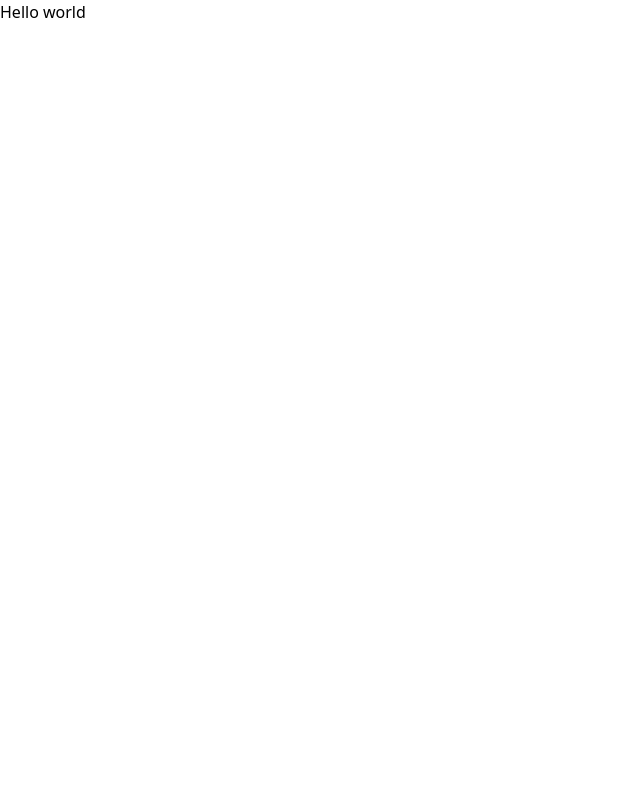
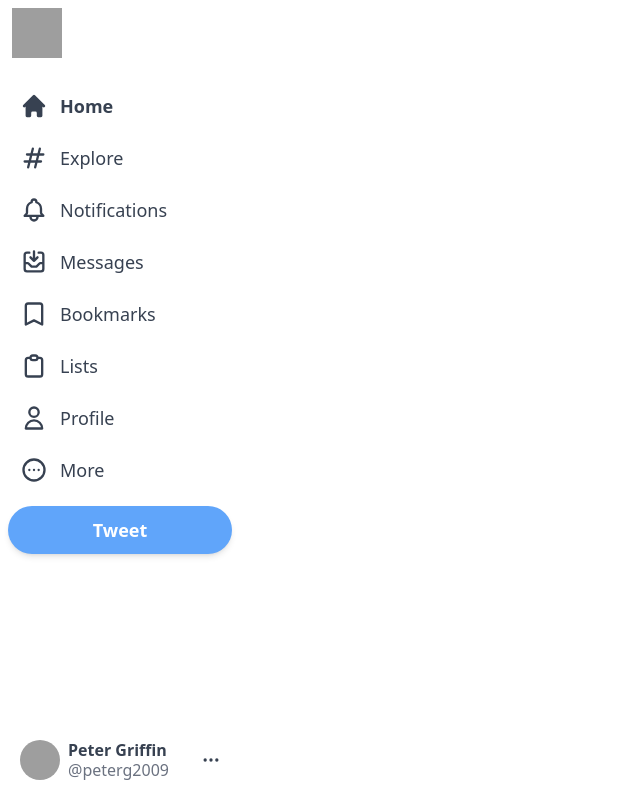
Before and after one commit to galm85/twitter-clone, a Next.js app: page / in a window 1280 px wide. Shown: the whole page, without its empty margins (0-640 px from the left). Built offline with nearby package versions, Linux system fonts and the light colour scheme; grey boxes are pictures that could not be loaded.

Commit message:
create sidevbar component

```diff
--- /dev/null
+++ b/components/Sidebar.jsx
@@ -0,0 +1,51 @@
+import Image from "next/image"
+import SidebarMenuItem from "./SidebarMenuItem"
+import { HomeIcon} from '@heroicons/react/solid';
+import {BellIcon, BookmarkIcon, ClipboardIcon, DotsCircleHorizontalIcon, DotsHorizontalIcon, HashtagIcon, InboxInIcon, UserIcon} from '@heroicons/react/outline';
+
+
+const Sidebar = () => {
+  return (
+   <div className="hidden sm:flex flex-col p-2 xl:items-start fixed h-full">
+    {/* twittwr logo */}
+    <div className="hoverEffect p-0 hover:bg-blue-100 xl:px-1">
+        <Image width="50" height="50"  src="https://www.pngkey.com/png/full/2-27646_twitter-logo-png-transparent-background-logo-twitter-png.png" />
+    </div>
+
+
+    {/* Menu */}
+    <div className="mt-4 mb-2.5 xl:items-start">
+        <SidebarMenuItem text="Home" Icon={HomeIcon} active/>
+        <SidebarMenuItem text="Explore" Icon={HashtagIcon}/>
+        <SidebarMenuItem text="Notifications" Icon={BellIcon}/>
+        <SidebarMenuItem text="Messages" Icon={InboxInIcon}/>
+        <SidebarMenuItem text="Bookmarks" Icon={BookmarkIcon}/>
+        <SidebarMenuItem text="Lists" Icon={ClipboardIcon}/>
+        <SidebarMenuItem text="Profile" Icon={UserIcon}/>
+        <SidebarMenuItem text="More" Icon={DotsCircleHorizontalIcon}/>
+    </div>
+
+
+    {/* Button */}
+    <button className="bg-blue-400 text-white rounded-full w-56 h-12 font-bold shadow-md hover:brightness-95 text-lg hidden xl:inline">Tweet</button>
+
+
+
+    {/* Mini profile */}
+    <div className="hoverEffect text-gray-700 flex items-center justify-center xl:justify-start mt-auto">
+        <img src="https://images.unsplash.com/photo-1633332755192-727a05c4013d?ixlib=rb-1.2.1&ixid=MnwxMjA3fDB8MHxzZWFyY2h8MXx8dXNlcnxlbnwwfHwwfHw%3D&w=1000&q=80"
+             alt="user image"
+             className="h-10 w-10 rounded-full xl:mr-2"
+        />
+        <div className="leading-5  hidden xl:inline">
+            <h4 className="font-bold">Peter Griffin</h4>
+            <p className="text-gray-500 ">@peterg2009</p>
+        </div>
+        <DotsHorizontalIcon className="h-5 xl:ml-8 hidden xl:inline"/>
+    </div>
+
+   </div>
+  )
+}
+
+export default Sidebar
--- /dev/null
+++ b/components/SidebarMenuItem.jsx
@@ -0,0 +1,11 @@
+
+const SidebarMenuItem = ({text,Icon,active}) => {
+  return (
+    <div className="hoverEffect flex items-center text-gray-700 justify-center xl:justify-start text-lg space-x-3 " >
+        <Icon className="h-7"/>
+        <span className={`${active && "font-bold"} hidden xl:inline`}>{text}</span>
+    </div>
+  )
+}
+
+export default SidebarMenuItem
--- a/next.config.js
+++ b/next.config.js
@@ -2,6 +2,9 @@
 const nextConfig = {
   reactStrictMode: true,
   swcMinify: true,
+  images:{
+    domains:["www.pngkey.com"]
+  }
 }
 
 module.exports = nextConfig
--- a/package.json
+++ b/package.json
@@ -9,6 +9,7 @@
     "lint": "next lint"
   },
   "dependencies": {
+    "@heroicons/react": "^1.0.6",
     "next": "12.2.4",
     "react": "18.2.0",
     "react-dom": "18.2.0"
--- a/pages/index.js
+++ b/pages/index.js
@@ -1,4 +1,5 @@
 import Head from 'next/head'
+import Sidebar from '../components/Sidebar'
 
 export default function Home() {
   return (
@@ -9,7 +10,20 @@ export default function Home() {
         <link rel="icon" href="/favicon.ico" />
       </Head>
 
-     <h1>Hello world</h1>
+
+      <main className='flex min-h-screen max-w-7xl mx-auto '>
+
+        {/* sidebar */}
+        <Sidebar/>
+
+        {/* Feed */}
+
+        {/* Widgets */}
+
+        {/* modal */}
+
+      </main>
+
     </div>
   )
 }
--- a/styles/globals.css
+++ b/styles/globals.css
@@ -1,3 +1,17 @@
 @tailwind base;
 @tailwind components;
 @tailwind utilities;
+
+
+@layer components{
+    .hoverEffect{
+        @apply
+            cursor-pointer
+            hover:bg-gray-200
+            rounded-full
+            w-[52px] xl:w-auto
+            h-[52px] xl:h-auto
+            xl:p-3
+
+    }
+}
```
Also changed, not shown: 1 other file (tests, documents, lock files or other folders).
